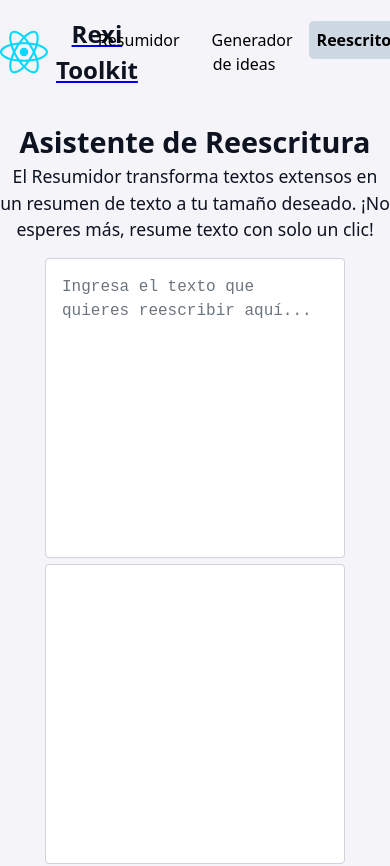
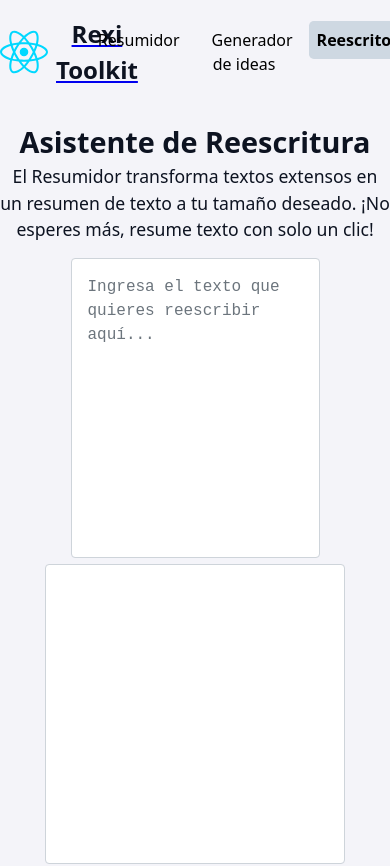
Before and after one commit to OsOsorioP/Orzalia, a React (Vite) app: page /rewriter in a window 390 px wide. Shown: the top 866 px of the page. Built offline with nearby package versions, Linux system fonts and the light colour scheme; no server answers.

Commit message:
Remove unnecessary textarea wrapper and simplify width properties for better responsiveness

```diff
--- a/src/components/common/Textarea/Textarea.module.css
+++ b/src/components/common/Textarea/Textarea.module.css
@@ -1,7 +1,3 @@
-.textareaWrapper {
-  margin-bottom: 1rem;
-}
-
 .label {
   display: block;
   margin-bottom: 0.5rem;
@@ -10,10 +6,8 @@
 }
 
 .appTextarea {
-  width: 500px;
-  max-width: 500px;
-  min-width: 250px;
-  height: 300px;
+  width: 100%;
+  min-height: 300px;
   padding: 1rem;
   font-size: 1rem;
   line-height: 1.5;
@@ -55,17 +49,4 @@
 .errorMessage {
   color: #dc3545;
   font-size: 0.875rem;
-  margin-top: 0.25rem;
 }
-
-@media (max-width: 520px) {
-  .appTextarea {
-    width: 300px;
-  }
-}
-
-@media (min-width: 840px) and (max-width: 1030px) {
-  .appTextarea {
-    width: 400px;
-  }
-}
```
